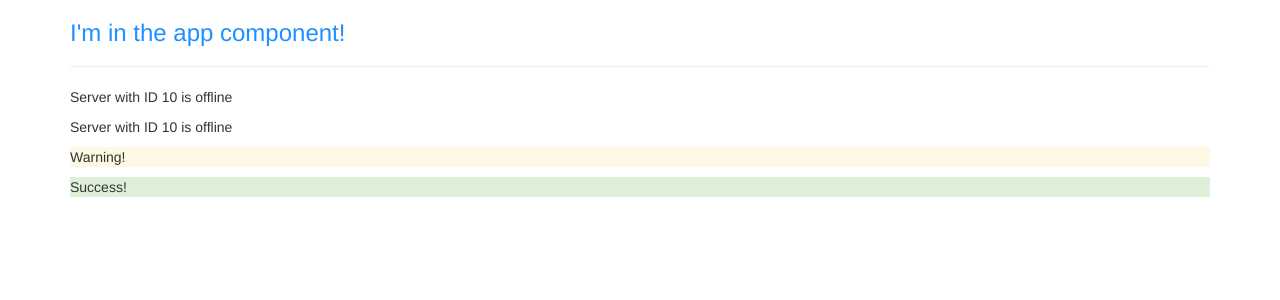
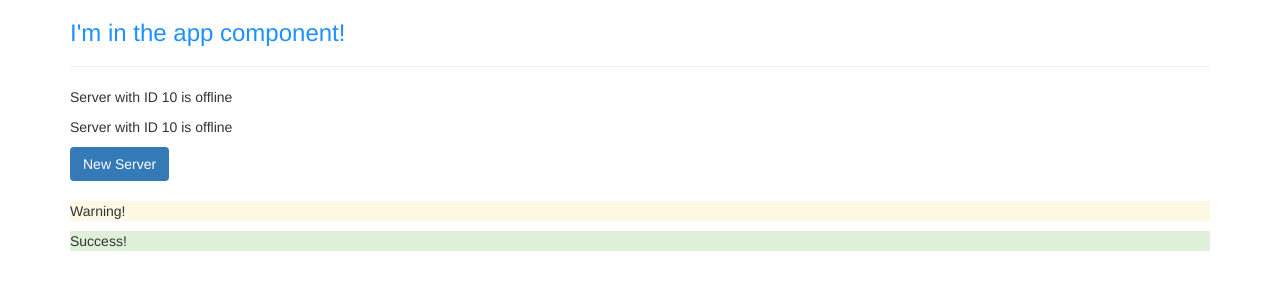
Before and after one commit to bozsudo/first-angular-app, an Angular app: page / in a window 1280 px wide. Shown: the top 300 px of the page. Built offline with nearby package versions, Linux system fonts and the light colour scheme.

Commit message:
348 property binding

```diff
--- a/src/app/servers/servers.component.html
+++ b/src/app/servers/servers.component.html
@@ -1,2 +1,5 @@
 <app-server></app-server>
 <app-server></app-server>
+<button class="btn bg-primary" [disabled]="waitingForNewServer">New Server</button>
+<br>
+<br>
--- a/src/app/servers/servers.component.ts
+++ b/src/app/servers/servers.component.ts
@@ -4,11 +4,21 @@ import { Component } from '@angular/core';
   // selector: '[app-servers]',
   // selector: '.app-servers',
   selector: 'app-servers',
-  template: `
-  <app-server></app-server>
-  <app-server></app-server>`,
+  // template: `
+  //   <app-server></app-server>
+  //   <app-server></app-server>
+  // `,
+  templateUrl: './servers.component.html',
   styleUrl: './servers.component.css'
 })
 export class ServersComponent {
+  waitingForNewServer: boolean = true;
+
+  constructor() {
+    setTimeout(
+      () => this.waitingForNewServer = false,
+      5000
+    )
+  }
 
 }
```
